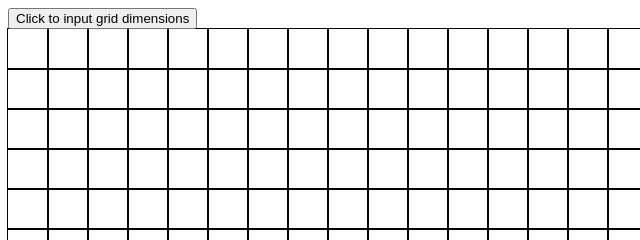
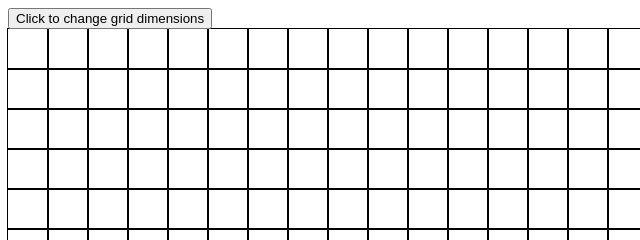
Before and after one commit to alantmwong/etch-a-sketch, a plain HTML site: page index.html in a window 1280 px wide. Shown: the top 240 px of the page, 0-640 px from the left. Drawn offline with Linux system fonts and the light colour scheme.

Commit message:
changed button text

```diff
--- a/index.html
+++ b/index.html
@@ -9,7 +9,7 @@
     <script src="script.js" defer></script>
 </head>
 <body>
-    <button>Click to input grid dimensions</button>
+    <button>Click to change grid dimensions</button>
     <div class="container"></div>
 </body>
 </html>
```
